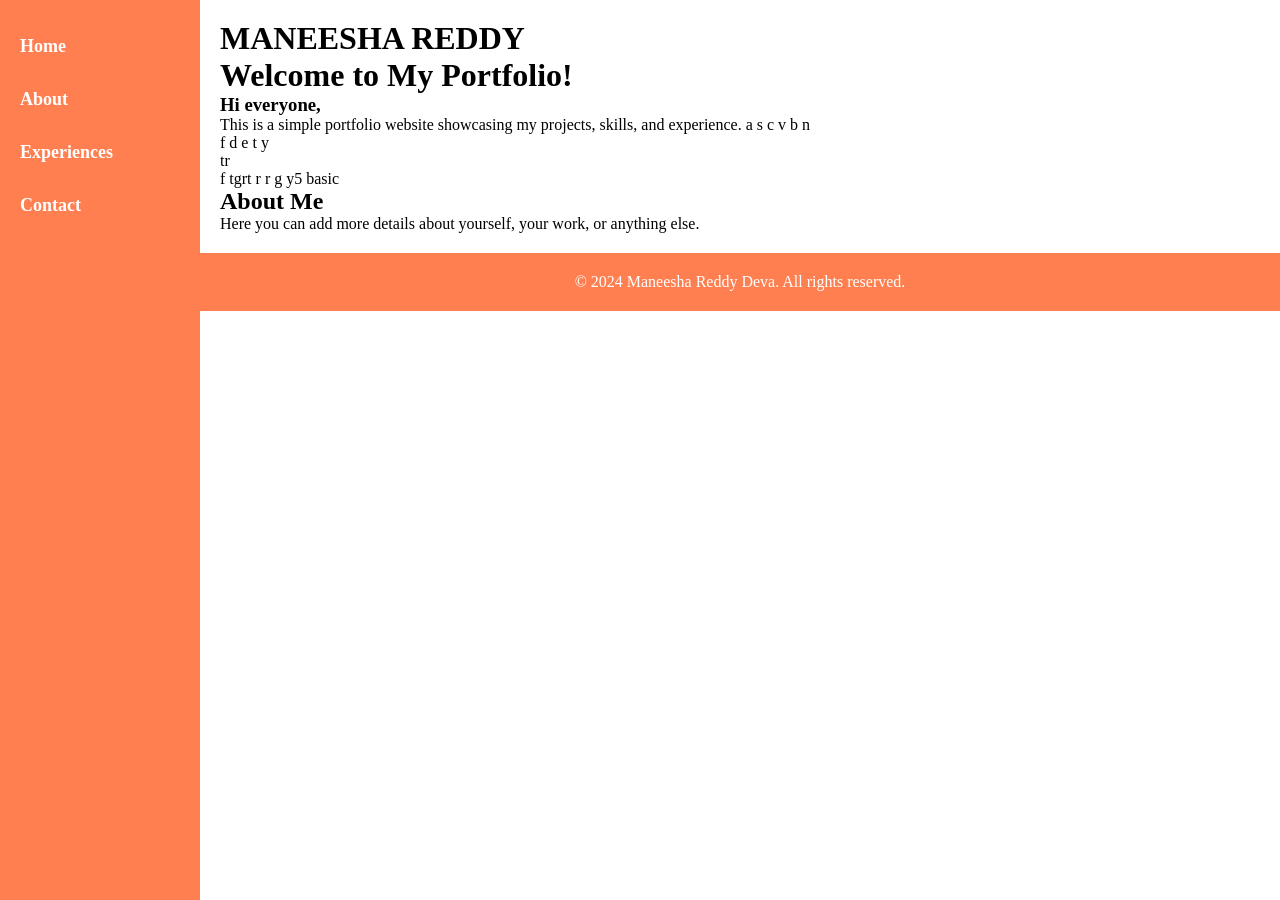
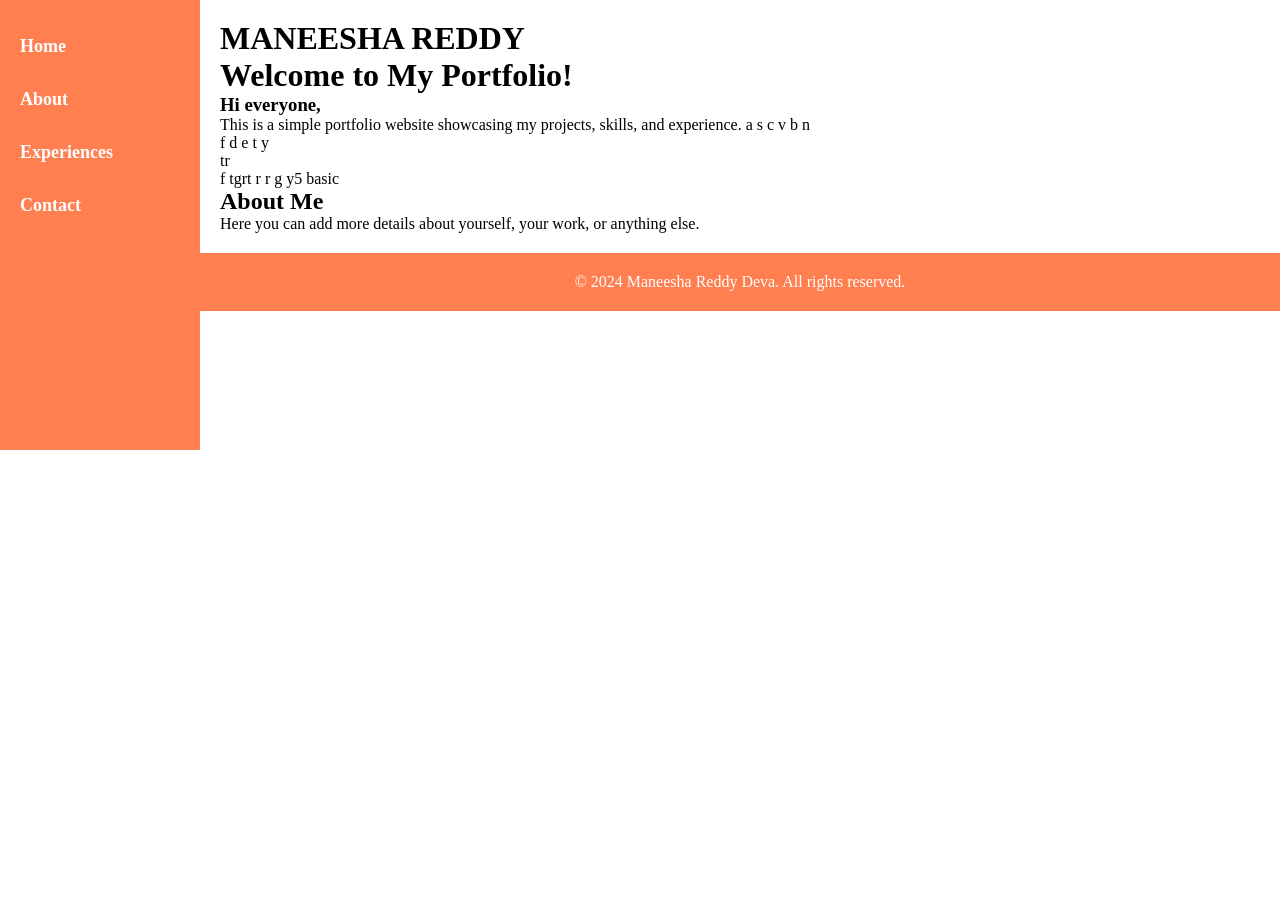
Before and after one commit to Manny-ship/example.github.io, a Jekyll site: the page built from index.md, in a window 1280 px wide. Built offline with Jekyll 4.4.1, drawn with Linux system fonts in a browser that asks for light colours.

Commit message:
Update style.css

```diff
--- a/assets/css/style.css
+++ b/assets/css/style.css
@@ -9,7 +9,7 @@
 nav {
   background-color: #FF7F50 !important;  /* Coral color */
   width: 200px;  /* Width of the navbar */
-  height: 100vh; /* Full viewport height */
+  height: 50vh; /* Full viewport height */
   position: fixed; /* Fix it to the left side */
   padding-top: 20px;
 }
```
